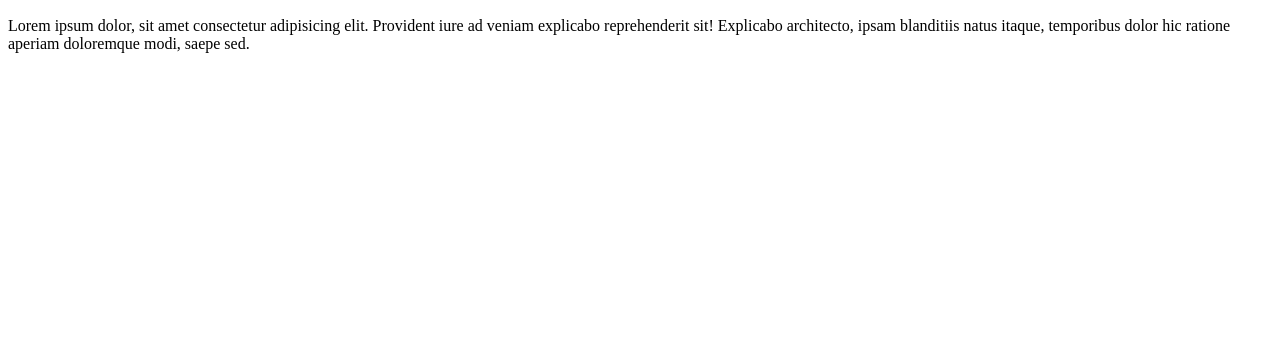
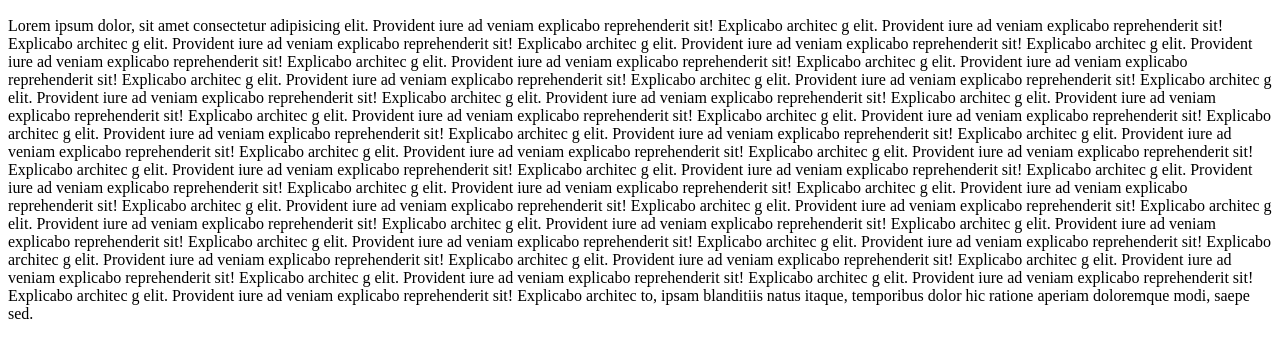
Before and after one commit to VictorDiasQueiroz12/praticaSaep, a website: page public/agendamento.html in a window 1280 px wide. Shown: the part 76-434 px from the top of the page. Drawn offline with Linux system fonts and the light colour scheme.

Commit message:
alter index.html

```diff
--- a/public/agendamento.html
+++ b/public/agendamento.html
@@ -14,6 +14,44 @@
     </nav>
 
     <h2>Agendamentos</h2>
-    <p>Lorem ipsum dolor, sit amet consectetur adipisicing elit. Provident iure ad veniam explicabo reprehenderit sit! Explicabo architecto, ipsam blanditiis natus itaque, temporibus dolor hic ratione aperiam doloremque modi, saepe sed.</p>
+    <p>Lorem ipsum dolor, sit amet consectetur adipisicing elit. Provident iure ad veniam explicabo reprehenderit sit! Explicabo architec
+        g elit. Provident iure ad veniam explicabo reprehenderit sit! Explicabo architec
+        g elit. Provident iure ad veniam explicabo reprehenderit sit! Explicabo architec
+        g elit. Provident iure ad veniam explicabo reprehenderit sit! Explicabo architec
+        g elit. Provident iure ad veniam explicabo reprehenderit sit! Explicabo architec
+        g elit. Provident iure ad veniam explicabo reprehenderit sit! Explicabo architec
+        g elit. Provident iure ad veniam explicabo reprehenderit sit! Explicabo architec
+        g elit. Provident iure ad veniam explicabo reprehenderit sit! Explicabo architec
+        g elit. Provident iure ad veniam explicabo reprehenderit sit! Explicabo architec
+        g elit. Provident iure ad veniam explicabo reprehenderit sit! Explicabo architec
+        g elit. Provident iure ad veniam explicabo reprehenderit sit! Explicabo architec
+        g elit. Provident iure ad veniam explicabo reprehenderit sit! Explicabo architec
+        g elit. Provident iure ad veniam explicabo reprehenderit sit! Explicabo architec
+        g elit. Provident iure ad veniam explicabo reprehenderit sit! Explicabo architec
+        g elit. Provident iure ad veniam explicabo reprehenderit sit! Explicabo architec
+        g elit. Provident iure ad veniam explicabo reprehenderit sit! Explicabo architec
+        g elit. Provident iure ad veniam explicabo reprehenderit sit! Explicabo architec
+        g elit. Provident iure ad veniam explicabo reprehenderit sit! Explicabo architec
+        g elit. Provident iure ad veniam explicabo reprehenderit sit! Explicabo architec
+        g elit. Provident iure ad veniam explicabo reprehenderit sit! Explicabo architec
+        g elit. Provident iure ad veniam explicabo reprehenderit sit! Explicabo architec
+        g elit. Provident iure ad veniam explicabo reprehenderit sit! Explicabo architec
+        g elit. Provident iure ad veniam explicabo reprehenderit sit! Explicabo architec
+        g elit. Provident iure ad veniam explicabo reprehenderit sit! Explicabo architec
+        g elit. Provident iure ad veniam explicabo reprehenderit sit! Explicabo architec
+        g elit. Provident iure ad veniam explicabo reprehenderit sit! Explicabo architec
+        g elit. Provident iure ad veniam explicabo reprehenderit sit! Explicabo architec
+        g elit. Provident iure ad veniam explicabo reprehenderit sit! Explicabo architec
+        g elit. Provident iure ad veniam explicabo reprehenderit sit! Explicabo architec
+        g elit. Provident iure ad veniam explicabo reprehenderit sit! Explicabo architec
+        g elit. Provident iure ad veniam explicabo reprehenderit sit! Explicabo architec
+        g elit. Provident iure ad veniam explicabo reprehenderit sit! Explicabo architec
+        g elit. Provident iure ad veniam explicabo reprehenderit sit! Explicabo architec
+        g elit. Provident iure ad veniam explicabo reprehenderit sit! Explicabo architec
+        g elit. Provident iure ad veniam explicabo reprehenderit sit! Explicabo architec
+        g elit. Provident iure ad veniam explicabo reprehenderit sit! Explicabo architec
+        g elit. Provident iure ad veniam explicabo reprehenderit sit! Explicabo architec
+
+        to, ipsam blanditiis natus itaque, temporibus dolor hic ratione aperiam doloremque modi, saepe sed.</p>
 </body>
 </html>
```
